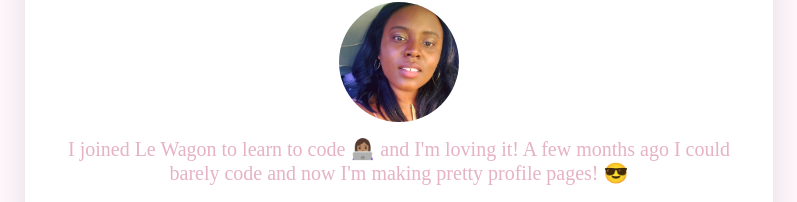
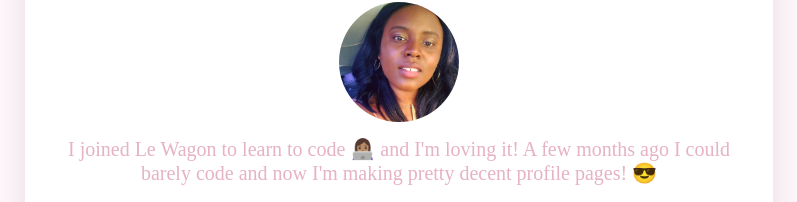
Before and after one commit to z-t-campbell/profile, a plain HTML site: page index.html in a window 1280 px wide. Shown: the part 107-309 px from the top of the page, without its empty margins (241-1038 px from the left). Drawn offline with Linux system fonts and the light colour scheme.

Commit message:
added to paragraph

```diff
--- a/index.html
+++ b/index.html
@@ -10,7 +10,7 @@
   <div class="container">
     <h1>Hey - I'm Zoe! 🙋🏾‍♀️</h1>
     <img src="images/zoe.jpg" alt="" class="image_resize image-circle">
-    <p>I joined Le Wagon to learn to code 👩🏽‍💻  and I'm loving it! A few months ago I could barely code and now I'm making pretty profile pages! 😎</p>
+    <p>I joined Le Wagon to learn to code 👩🏽‍💻  and I'm loving it! A few months ago I could barely code and now I'm making pretty decent profile pages! 😎</p>
     <a href="#" class="button-lightblue">Discover more</a>
   </div>
 
```
